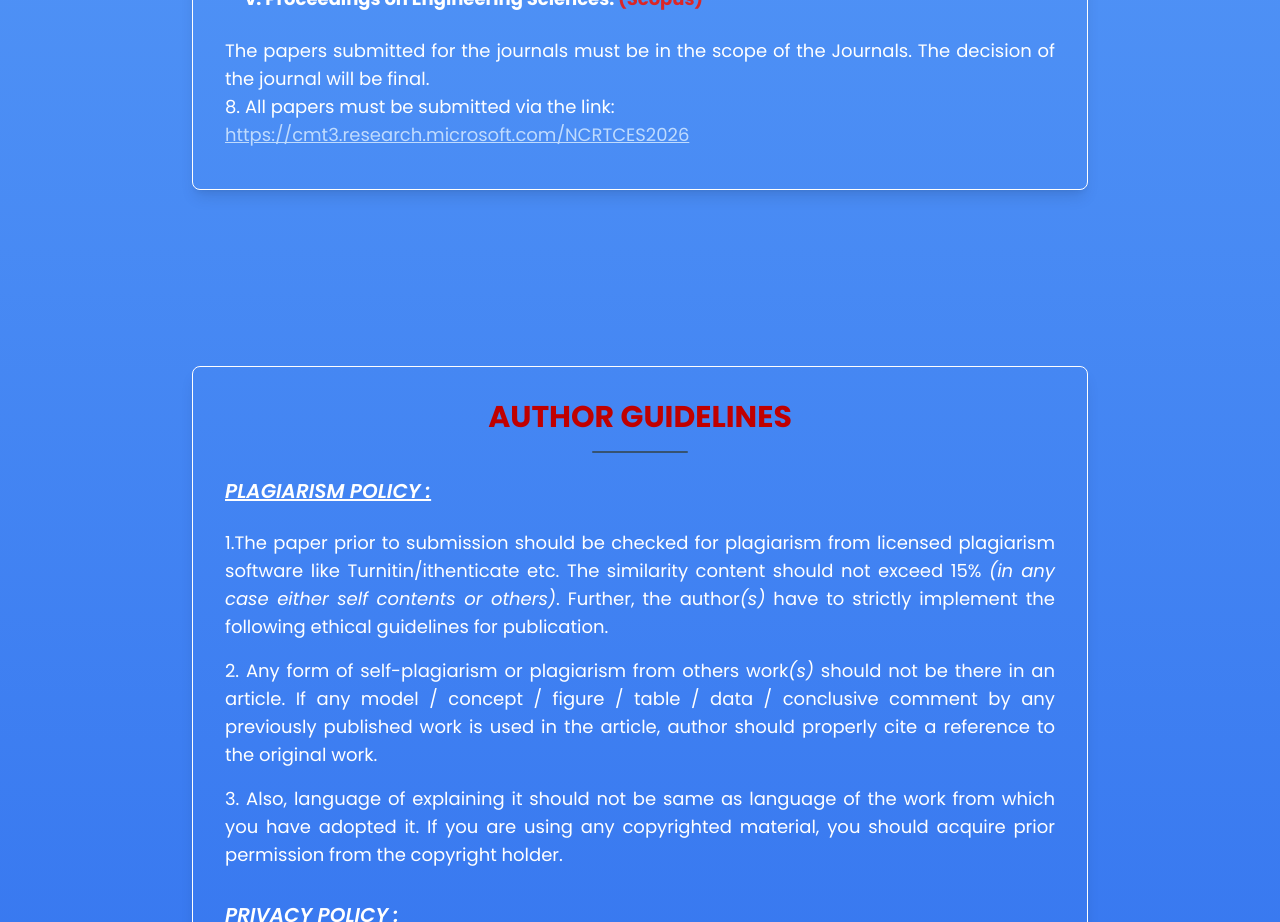
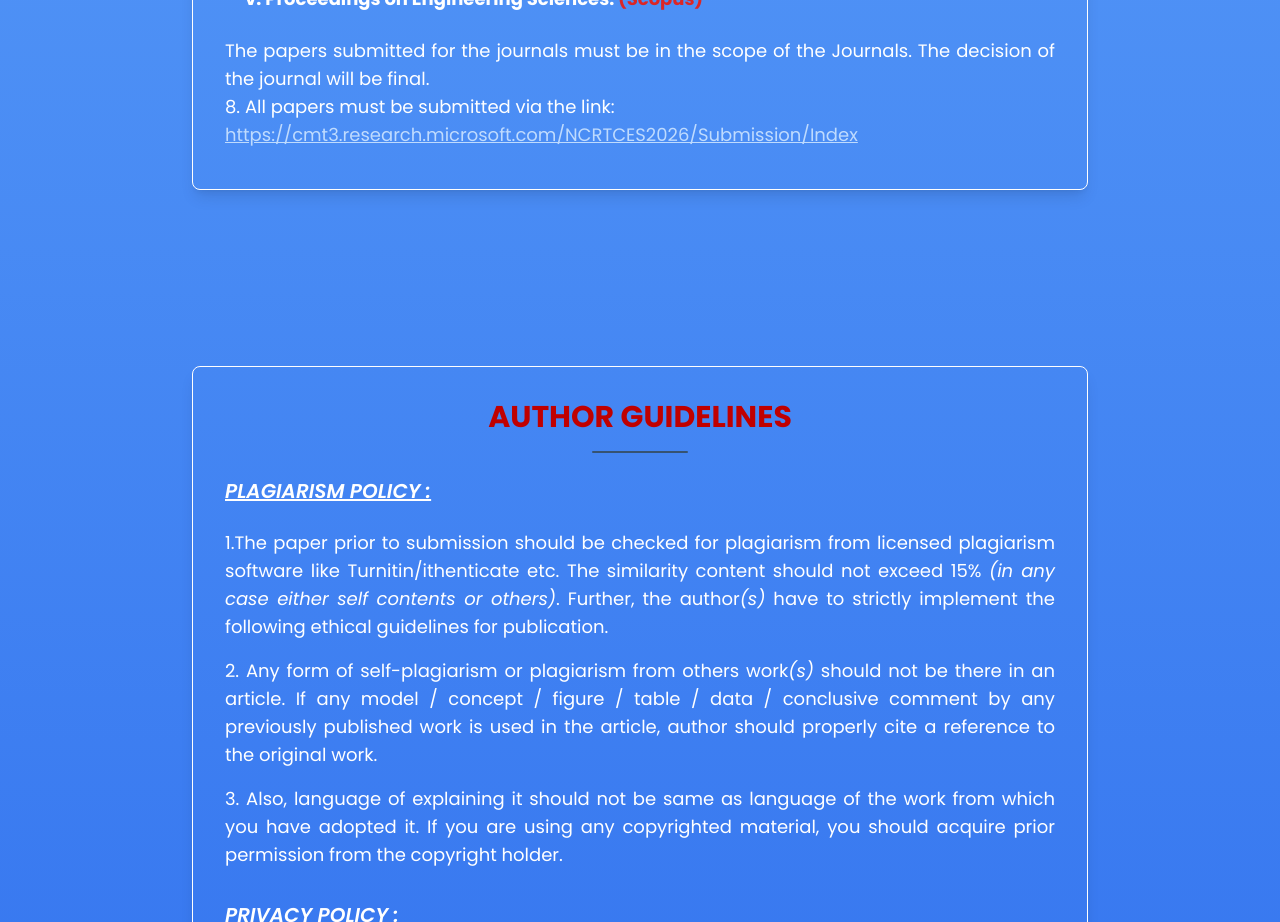
Before and after one commit to ncrtces-team/ncrtces-2026, a React (Vite) app: page / in a window 1280 px wide. Shown: the part 5600-6522 px from the top of the page. Built offline with nearby package versions, Linux system fonts and the light colour scheme.

Commit message:
Update paper submission link

```diff
--- a/pages/guide.jsx
+++ b/pages/guide.jsx
@@ -87,11 +87,11 @@ const Guide = () => {
                 <br />
                 8. All papers must be submitted via the link:{" "}
                 <a
-                  href="https://cmt3.research.microsoft.com/NCRTCES2026"
+                  href="https://cmt3.research.microsoft.com/NCRTCES2026/Submission/Index"
                   className="text-blue-200 break-words underline hover:text-blue-100"
                 >
                   <br />
-                  https://cmt3.research.microsoft.com/NCRTCES2026
+                  https://cmt3.research.microsoft.com/NCRTCES2026/Submission/Index
                 </a>
               </p>
             </div>
```
Also changed, not shown: 1 other file (tests, documents, lock files or other folders).
